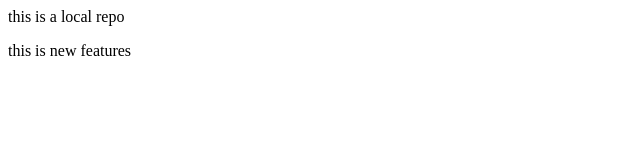
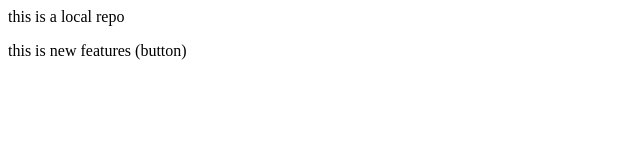
Before and after one commit to rishab4242/Localrepo, a plain HTML site: page index.html in a window 1280 px wide. Shown: the full height of the page, 0-640 px from the left. Drawn offline with Linux system fonts and the light colour scheme.

```diff
--- a/index.html
+++ b/index.html
@@ -1,2 +1,2 @@
 <p>this is a local repo</p>
-<p>this is new features</p>
+<p>this is new features (button)</p>
```
